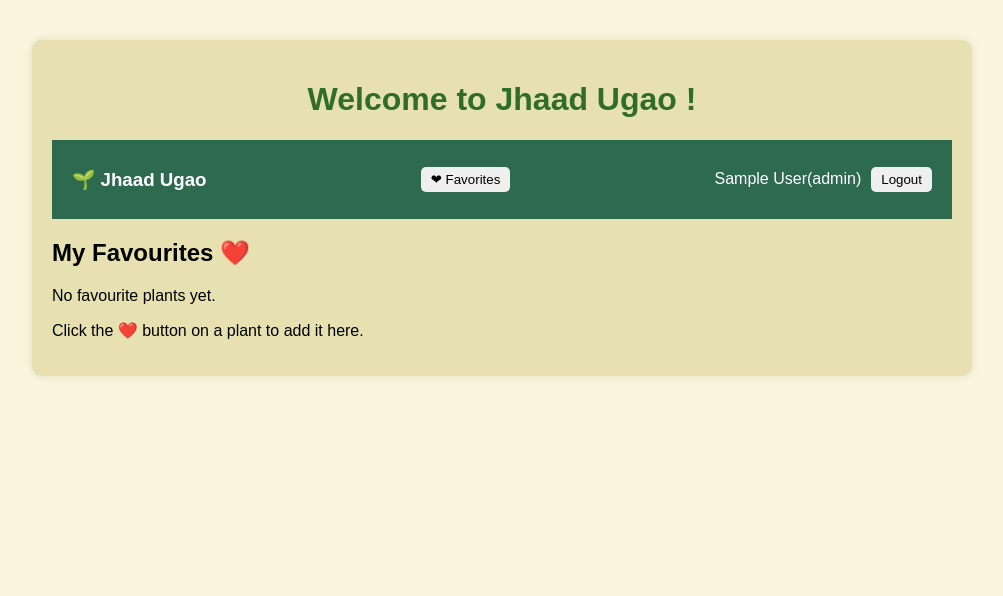
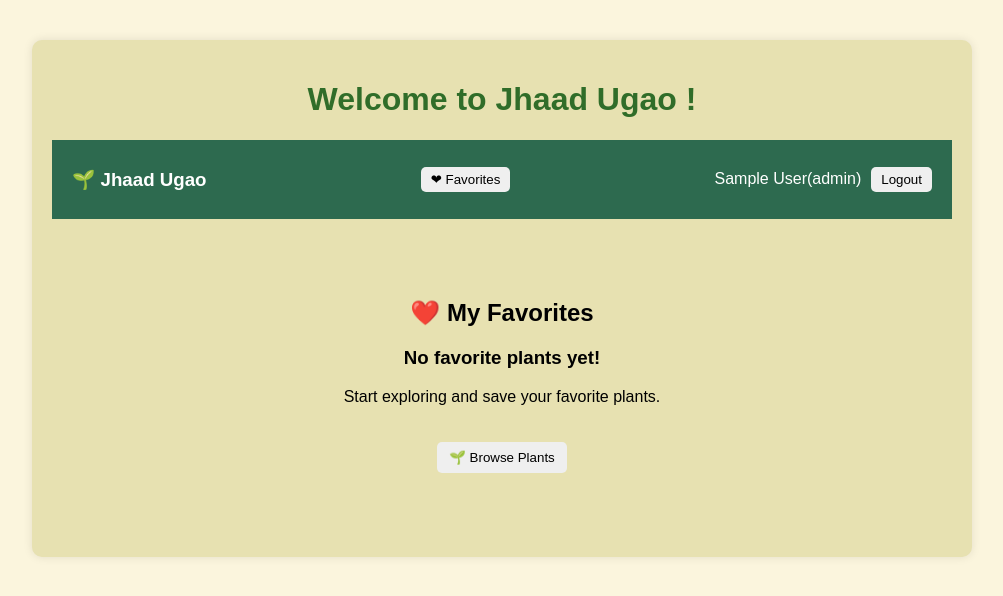
Before and after one commit to AnaghaDolse/nursery-management, a React (Create React App) app in the folder frontend/: page /favorites in a window 1280 px wide. Shown: the top 596 px of the page, without its empty margins (138-1141 px from the left). Built offline with nearby package versions, Linux system fonts and the light colour scheme; sample sign-in values are in the browser's storage.

Commit message:
Build favorites page with reusable PlantCard component -added favorites page UI, integrated localStorage-based favorites rendering, implemented empty state and navigation, and prepared the feature for Redux-based state management

```diff
--- a/frontend/src/index.css
+++ b/frontend/src/index.css
@@ -239,6 +239,28 @@ input[type='checkbox'] {
   margin-bottom: 20px;
 }
 
+.favorites-header {
+  display: flex;
+  justify-content: space-between;
+  align-items: center;
+  margin-bottom: 20px;
+}
+
+.empty-state {
+  text-align: center;
+  padding: 60px;
+}
+
+.empty-state button {
+  margin-top: 20px;
+}
+
+.plant-grid {
+  display: grid;
+  grid-template-columns: repeat(auto-fit, minmax(250px, 1fr));
+  gap: 20px;
+}
+
 @keyframes loading {
   0% {
     background-position: 200% 0;
--- a/frontend/src/pages/Favourites.js
+++ b/frontend/src/pages/Favourites.js
@@ -14,19 +14,30 @@ const Favourites = () => {
   // ✅ Add condition here
   if (favouritePlants.length === 0) {
     return (
-      <div>
-        <h2>My Favourites ❤️</h2>
-        <p>No favourite plants yet.</p>
-        <p>Click the ❤️ button on a plant to add it here.</p>
+      <div className='empty-state'>
+        <h2>❤️ My Favorites</h2>
+
+        <h3>No favorite plants yet!</h3>
+
+        <p>Start exploring and save your favorite plants.</p>
+
+        <button onClick={() => navigate('/add-plant')}>🌱 Browse Plants</button>
       </div>
     )
   }
 
   return (
     <div>
-      <h2>My Favourites</h2>
+      <div className='favorites-header'>
+        <h2>❤️ My Favorites</h2>
 
-      <button onClick={() => navigate('/add-plant')}>← Back to plant</button>
+        <button onClick={() => navigate('/add-plant')}>← Back</button>
+      </div>
+
+      <p>
+        {favouritePlants.length} favorite plant
+        {favouritePlants.length > 1 ? 's' : ''}
+      </p>
 
       <div className='plant-grid'>
         {favouritePlants.map((plant) => (
```
